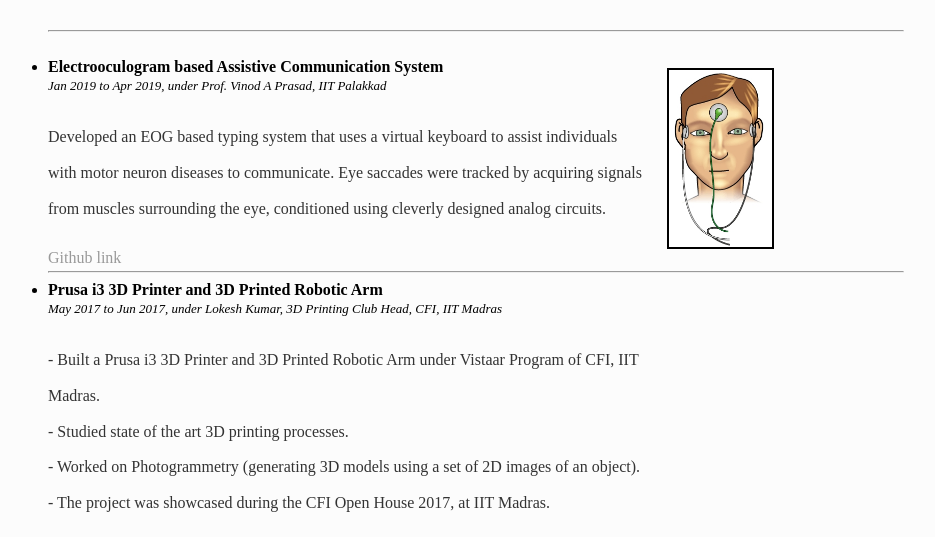
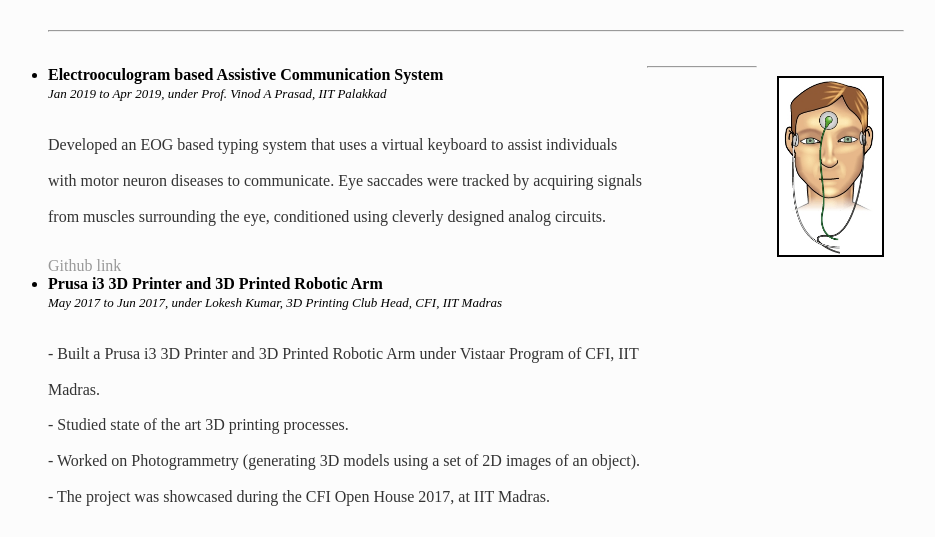
Before and after one commit to iamrajee/iamrajee.github.io, a Jekyll site: the page built from projects/index.html, in a window 1280 px wide. Shown: the part 4779-5316 px from the top of the page, without its empty margins (184-1119 px from the left). Built offline with Jekyll 4.4.1, drawn with Linux system fonts in a browser that asks for light colours; grey boxes are pictures that could not be loaded.

Commit message:
Update index.html

```diff
--- a/projects/index.html
+++ b/projects/index.html
@@ -127,7 +127,7 @@ title: PROJECTS
 				<p><font size="3">Developed an EOG based typing system that uses a virtual keyboard to assist individuals with motor neuron diseases to communicate. Eye saccades were tracked by acquiring signals from muscles surrounding the eye, conditioned using cleverly designed analog circuits.</font></p>
 				<a href="https://github.com/iamrajee/bio_medical">Github link</a>
 			</div>
-			<img src="images/eog.jpg" style='height: 12%; width: 12%' border="2" HSPACE="20" VSPACE="10" />
+			<img src="images/eog.jpg" style='height: 12%; width: 12%' align="right" border="2" HSPACE="20" VSPACE="10" />
 			<hr/>
 		</div>
 
```
